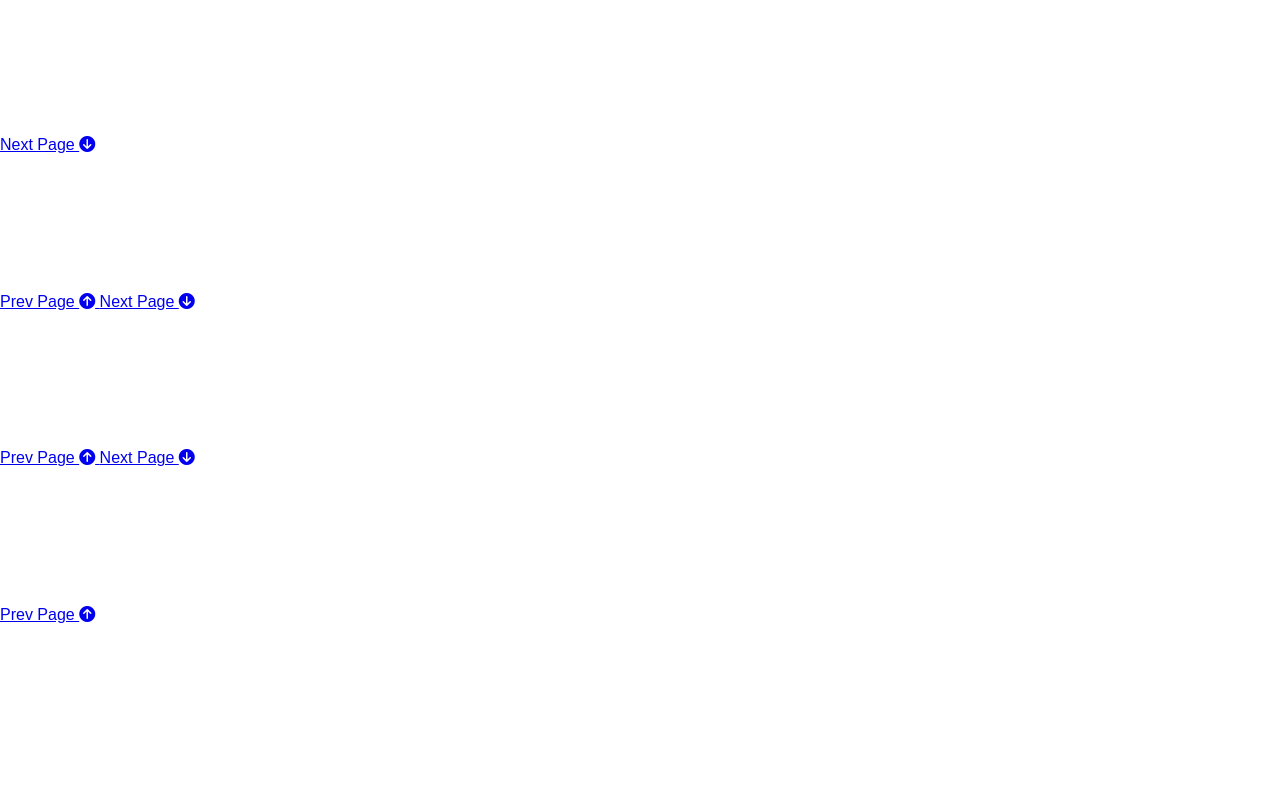
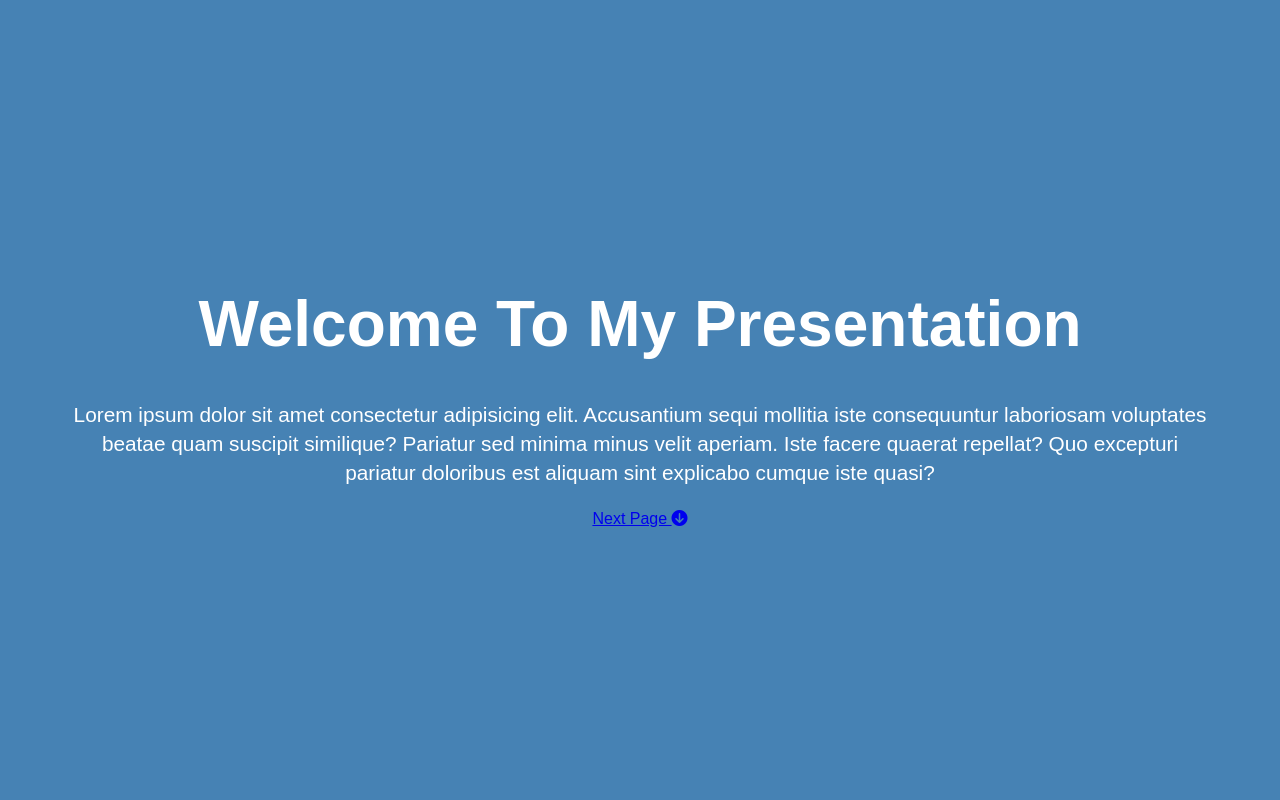
Before and after one commit to cmlooff/presentation_website, a plain HTML site: page index.html in a window 1280 px wide. Shown: the top 800 px of the page. Drawn offline with Linux system fonts and the light colour scheme.

Commit message:
Customizing pages

```diff
--- a/style.css
+++ b/style.css
@@ -18,3 +18,41 @@ body {
   /* No scroll bar seen on the page */
   overflow: hidden;
 }
+
+/* Page Colors */
+#page-1 {
+  background: var(--page-1-color);
+}
+
+#page-2 {
+  background: var(--page-2-color);
+}
+
+#page-3 {
+  background: var(--page-3-color);
+}
+
+#page-4 {
+  background: var(--page-4-color);
+}
+
+/* Pages */
+.page {
+  display: flex;
+  flex-direction: column;
+  height: 100vh;
+  align-items: center;
+  justify-content: center;
+  text-align: center;
+  padding: 0 4rem;
+}
+
+.page h1 {
+  font-size: 4rem;
+  line-height: 1.2;
+  margin: 1rem;
+}
+
+.page p {
+  font-size: 1.3rem;
+}
```
